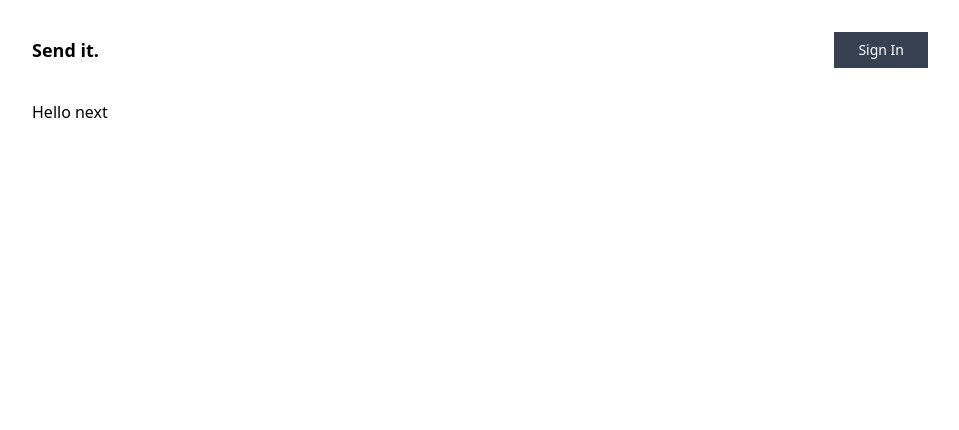
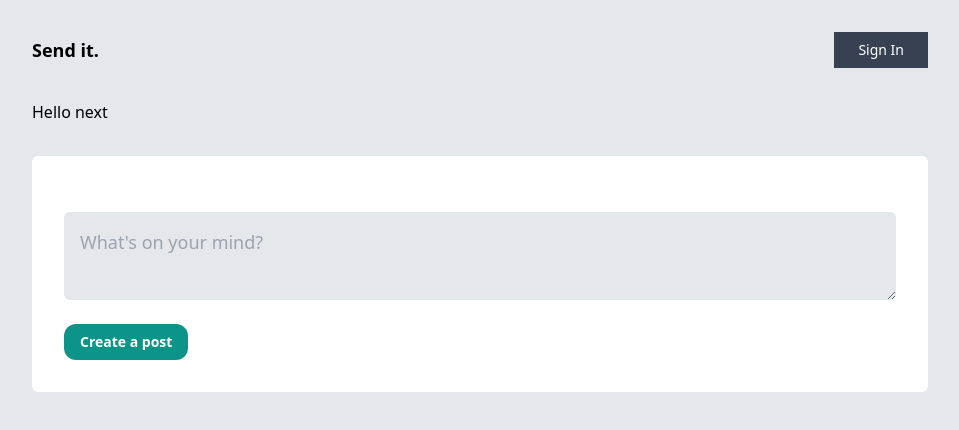
Before and after one commit to mayawong8/postit-experiment, a Next.js app: page / in a window 1280 px wide. Shown: the top 430 px of the page, without its empty margins (160-1119 px from the left). Built offline with nearby package versions, Linux system fonts and the light colour scheme; no server answers.

Commit message:
set up GUI for creating post

```diff
--- a/app/auth/Nav.tsx
+++ b/app/auth/Nav.tsx
@@ -6,7 +6,6 @@
 
 export default async function Nav(){
     const session = await getServerSession(authOptions)
-    // console.log(session)
     return (
         <nav className="flex justify-between items-center py-8">
         <Link href={"/"}>
@@ -14,7 +13,7 @@
         </Link>
         <ul className="flex items-center gap-6">
             {!session?.user && <Login/>}
-            {session?.user && <Logged image={session.user?.image}/>}
+            {session?.user && <Logged image={session.user?.image || ""}/>}
         </ul>
     </nav>
     )
--- /dev/null
+++ b/app/components/AddPost.tsx
@@ -0,0 +1,29 @@
+'use client'
+
+import { useState } from "react"
+
+export default function CreatePost(){
+    const [title, setTitle] = useState("")
+    const [isDisabled, setDisabled] = useState(false)
+    return (
+        <form className="bg-white my-8 p-8 rounded-md">
+            <div className="flex flex-col my-4">
+                <textarea
+                onChange={(e) => setTitle(e.target.value)}
+                name="title"
+                value={title}
+                placeholder="What's on your mind?"
+                className="p-4 text-lg rounded-md my-2 bg-gray-200">
+                </textarea>
+            </div>
+            <div className={`flex items-center justify-between font-bold`}>
+                <button
+                disabled={isDisabled}
+                className="text-sm bg-teal-600 text-white py-2 px-4 rounded-xl disabled:opacity-25"
+                type="submit">
+                    Create a post
+                </button>
+            </div>
+        </form>
+    )
+}
--- a/app/layout.tsx
+++ b/app/layout.tsx
@@ -17,7 +17,7 @@
 }) {
   return (
     <html lang="en">
-      <body className={'mx-4 md:mx-48 xl:mx-96${roboto.variable} bg-gray-20'}>
+      <body className={'mx-4 md:mx-48 xl:mx-96${roboto.variable} bg-gray-200'}>
         <Nav/>
         {children}
         </body>
--- a/app/page.tsx
+++ b/app/page.tsx
@@ -1,8 +1,11 @@
-
+'use client'
+import { Margarine } from 'next/font/google'
+import AddPost from './components/AddPost'
 export default function Home() {
   return (
     <main>
       <h1>Hello next</h1>
+      <AddPost/>
     </main>
   )
 }
```
